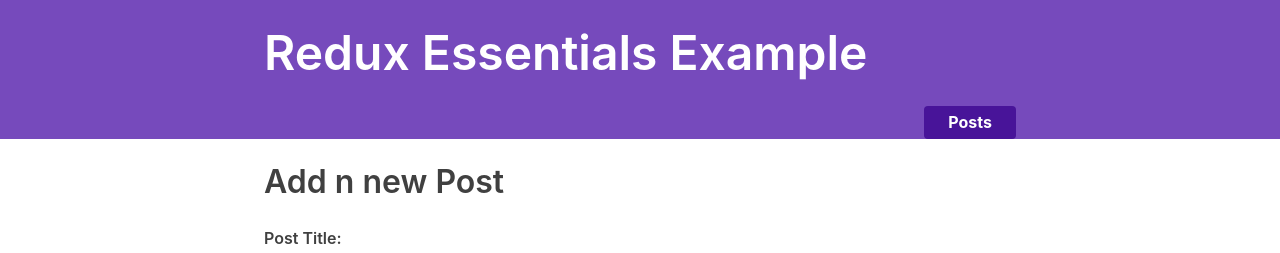
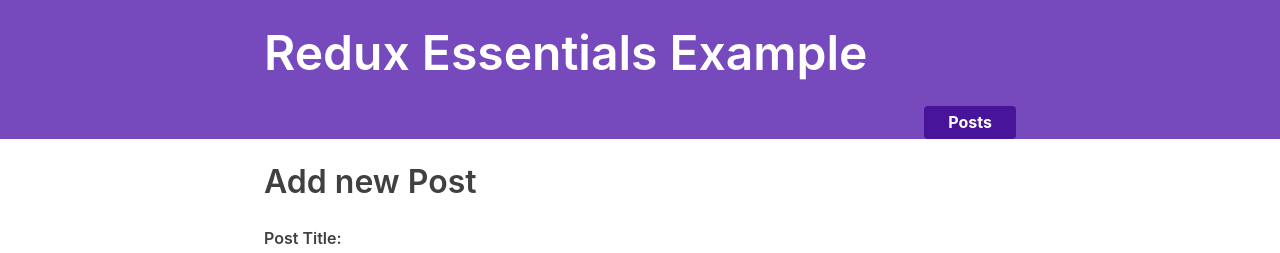
Before and after one commit to 8mamo10/relux, a React (Create React App) app in the folder redux-essentials-example-app/: page / in a window 1280 px wide. Shown: the top 253 px of the page. Built offline with nearby package versions, Linux system fonts and the light colour scheme; what miragejs, txtgen would draw is missing.

Commit message:
Fix typo

```diff
--- a/redux-essentials-example-app/src/features/posts/AddPostForm.js
+++ b/redux-essentials-example-app/src/features/posts/AddPostForm.js
@@ -29,7 +29,7 @@
 
   return (
     <section>
-      <h2>Add n new Post</h2>
+      <h2>Add new Post</h2>
       <form>
         <label htmlFor="postTitle">Post Title:</label>
         <input
```
